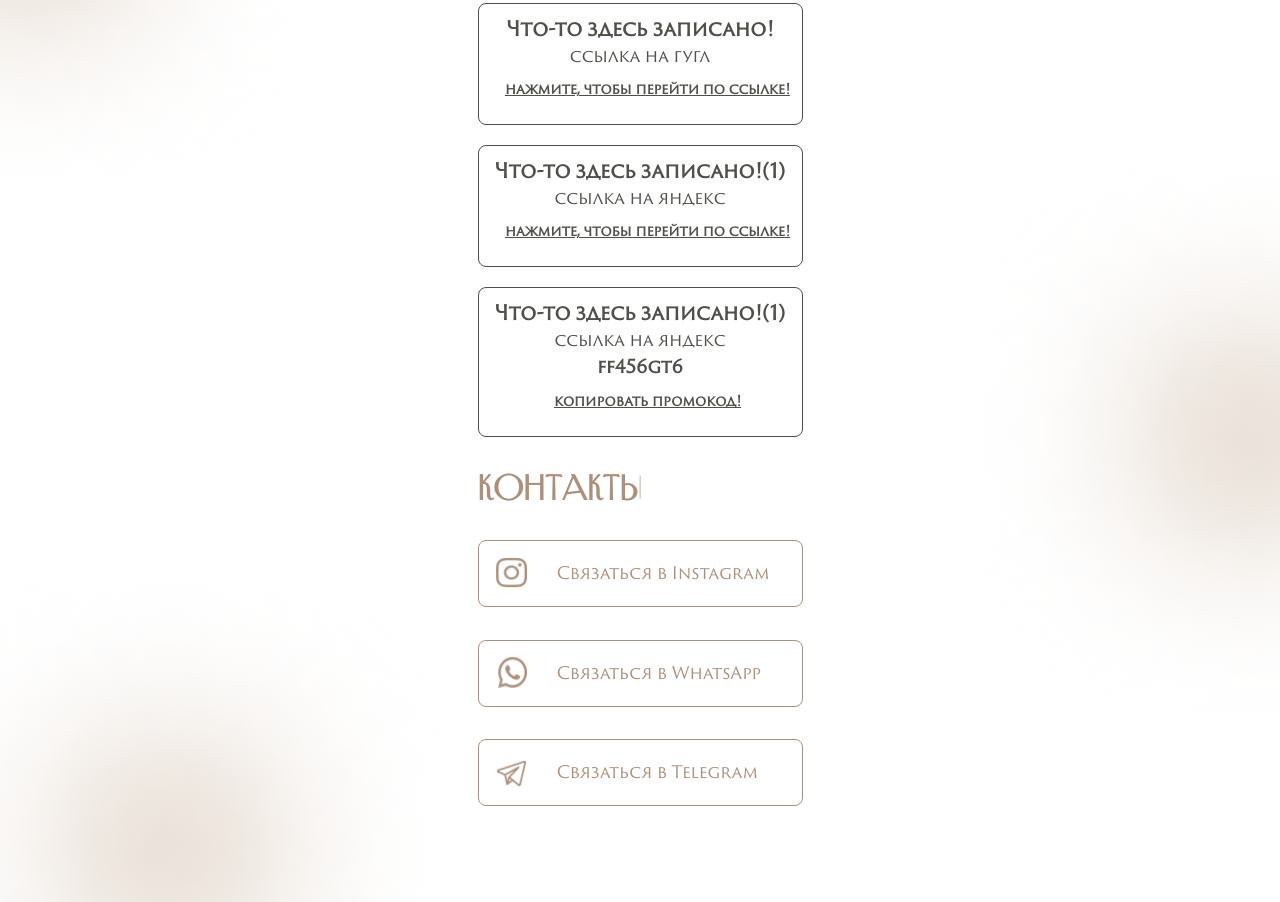
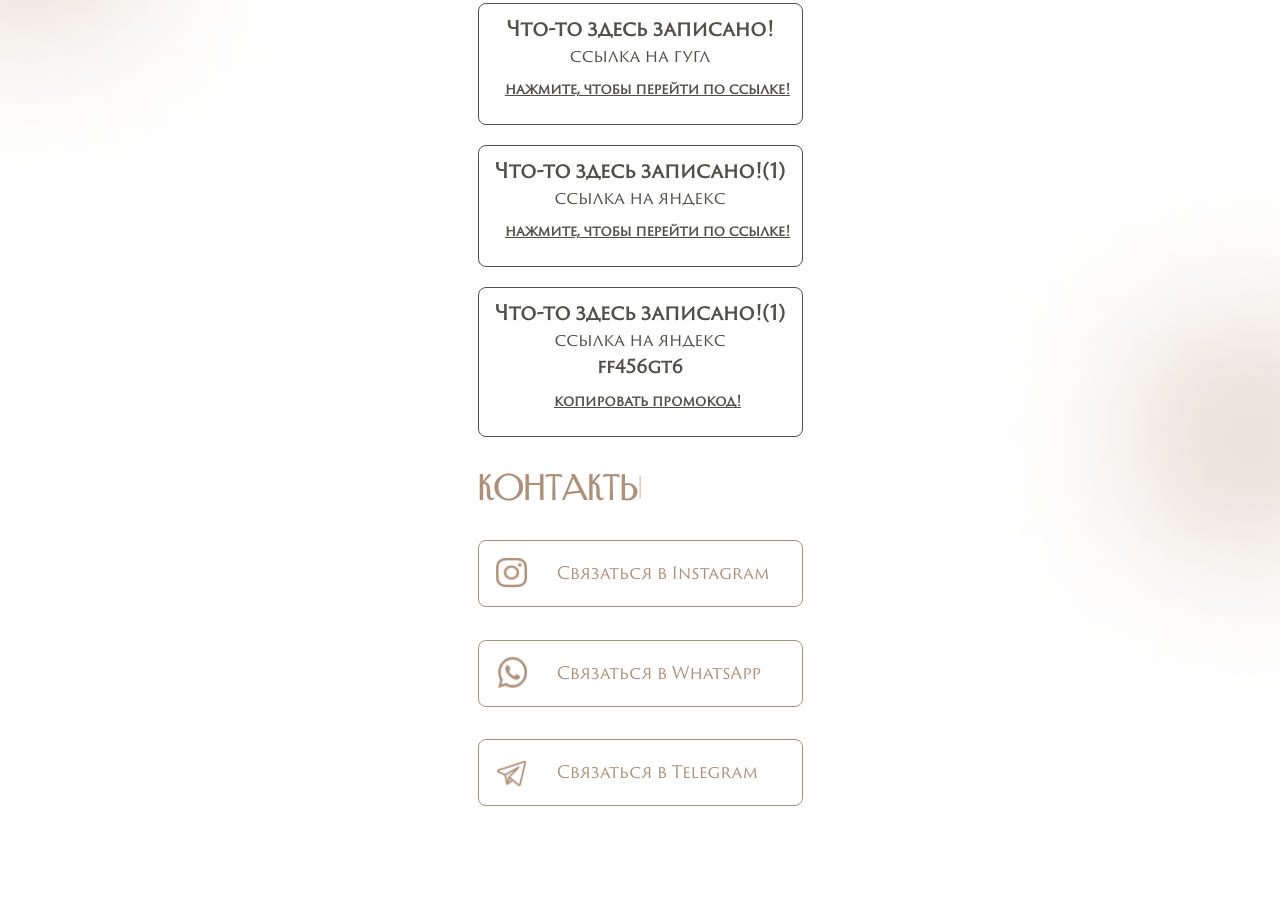
Before and after one commit to sav-knyaz/sav-knyaz.githab.io, a plain HTML site: page index.html in a window 1280 px wide. Shown: the part 1337-2239 px from the top of the page. After the commit the page ends 2184 px from the top, so only its background shows below. Drawn offline with Linux system fonts and the light colour scheme.

Commit message:
Add files via upload

```diff
--- a/index.html
+++ b/index.html
@@ -15,7 +15,6 @@
     <img class="round_three round" src="image/Ellipse 7round.png" alt="">
     <img class="round_four round" src="image/Ellipse 7round.png" alt="">
     <img class="round_five round" src="image/Ellipse 7round.png" alt="">
-    <img class="round_six round" src="image/Ellipse 7round.png" alt="">
 
  <div class="wrapper">
      <header class="header wrapper__header">
```
